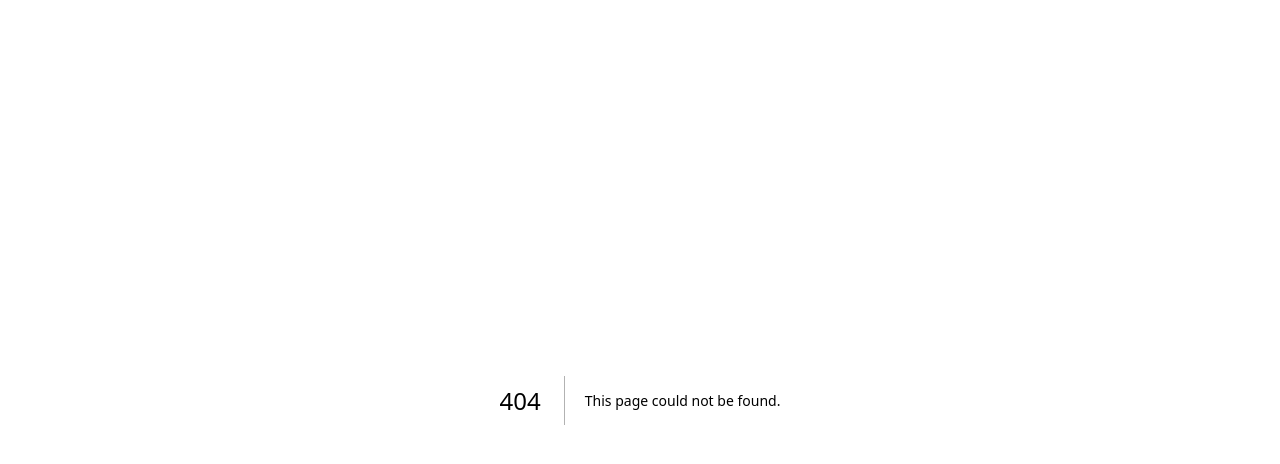
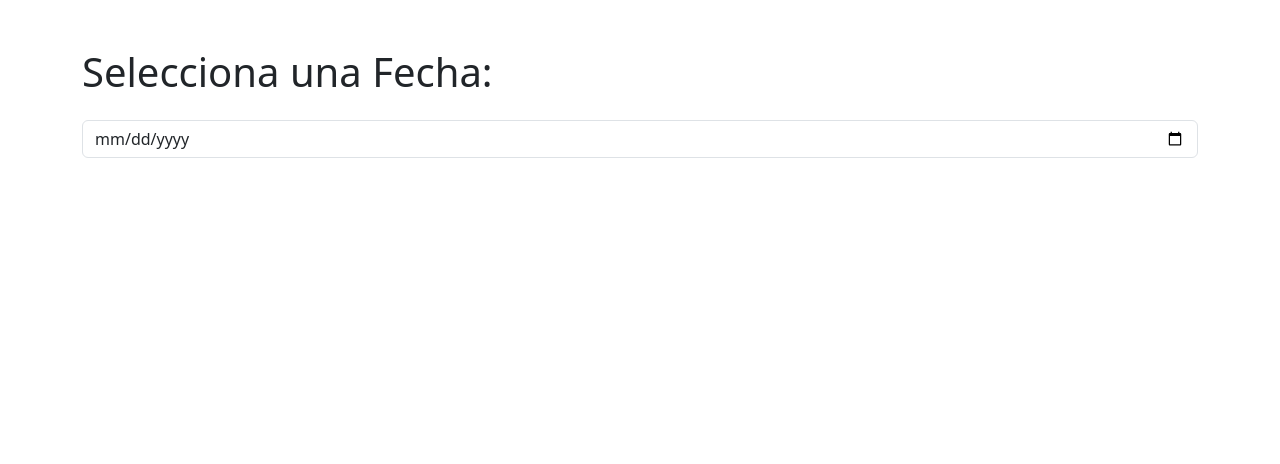
Before and after one commit to LauraCaa/experimental, a Next.js app: page /dateP in a window 1280 px wide. Before the commit this address had no page. Shown: the top 464 px of the page. Built offline with nearby package versions, Linux system fonts and the light colour scheme.

Commit message:
feat:This is a DatePicker

```diff
--- /dev/null
+++ b/src/components/picker.js
@@ -0,0 +1,16 @@
+import React,{useState} from 'react'
+export default function picker(){
+    const[date,setDate]= useState();
+
+    return(
+        <div className="container mt-5">
+            <h1 className="mb-4">Selecciona una Fecha: {date}</h1>
+            <div className="form-group">
+                <input
+                    type="date"
+                    className="form-control"
+                    onChange={(event) => setDate(event.target.value)}
+                />
+            </div>
+        </div>
+  )}
--- /dev/null
+++ b/src/pages/dateP.js
@@ -0,0 +1,10 @@
+import Picker from '@/components/picker';
+import 'bootstrap/dist/css/bootstrap.min.css';
+
+export default function Disflex() {
+  return (
+    <div>
+      <Picker></Picker>
+    </div>
+  )
+}
--- a/src/pages/index.js
+++ b/src/pages/index.js
@@ -18,6 +18,9 @@ export default function Home(){
             <li className="nav-item">
               <Link className="nav-link" href="/dflex">D-flex</Link>
             </li>
+            <li className="nav-item">
+              <Link className="nav-link" href="/dateP">DatePicker</Link>
+            </li>
           </ul>
         </div>
       </nav>
```
